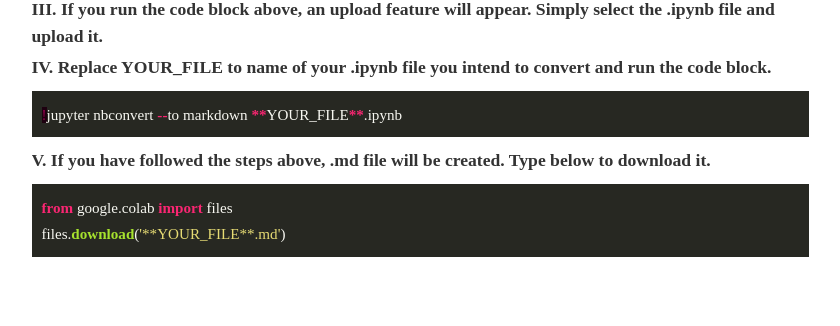
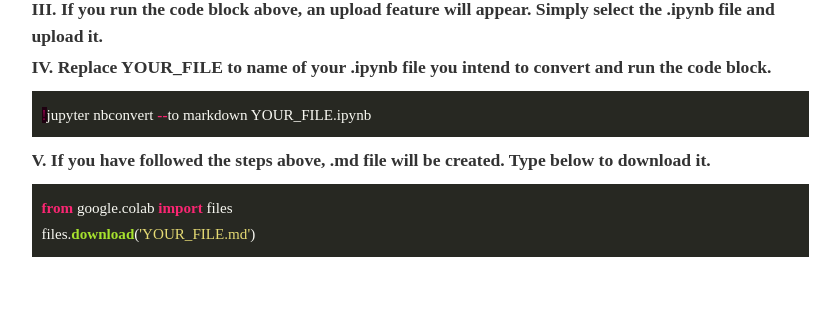
Before and after one commit to hwuiwon/hwuiwon.github.io, a Jekyll site: the page built from _posts/2020-03-24-ipynb-to-md.md, in a window 1280 px wide. Shown: the part 803-1129 px from the top of the page, without its empty margins (220-1060 px from the left). Built offline with Jekyll 4.4.1, drawn with Linux system fonts in a browser that asks for light colours; nearby versions of some CDN libraries; some web fonts are replaced.

```diff
--- a/_posts/2020-03-24-ipynb-to-md.md
+++ b/_posts/2020-03-24-ipynb-to-md.md
@@ -37,14 +37,14 @@ uploaded = files.upload()
 <b>IV. Replace **YOUR_FILE** to name of your .ipynb file you intend to convert and run the code block.</b>
 
 {% highlight python %}
-!jupyter nbconvert --to markdown **YOUR_FILE**.ipynb
+!jupyter nbconvert --to markdown YOUR_FILE.ipynb
 {% endhighlight %}
 
 <b>V. If you have followed the steps above, .md file will be created. Type below to download it.</b>
 
 {% highlight python %}
 from google.colab import files
-files.download('**YOUR_FILE**.md')
+files.download('YOUR_FILE.md')
 {% endhighlight %}
 
 <br><br>
```
